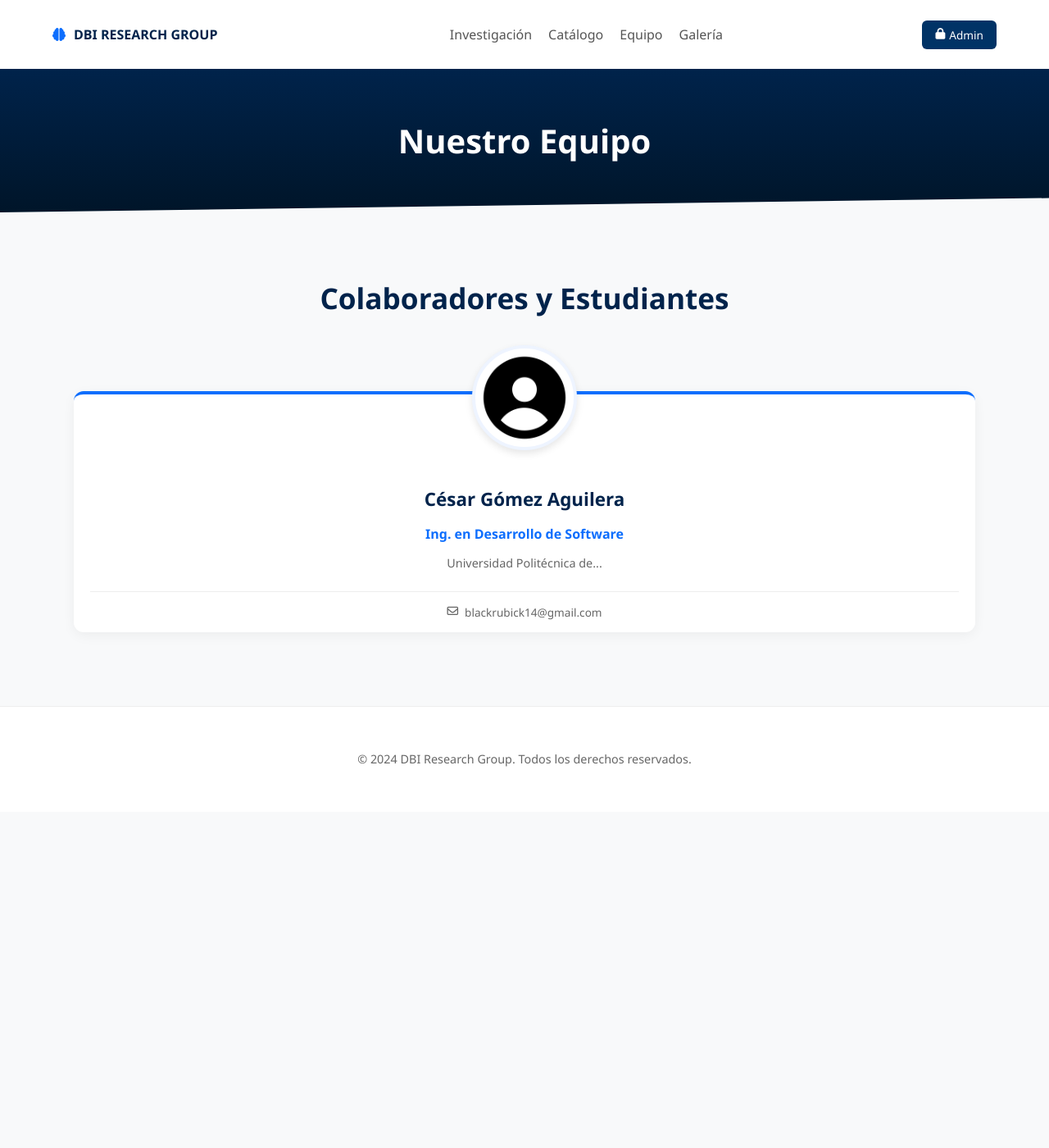
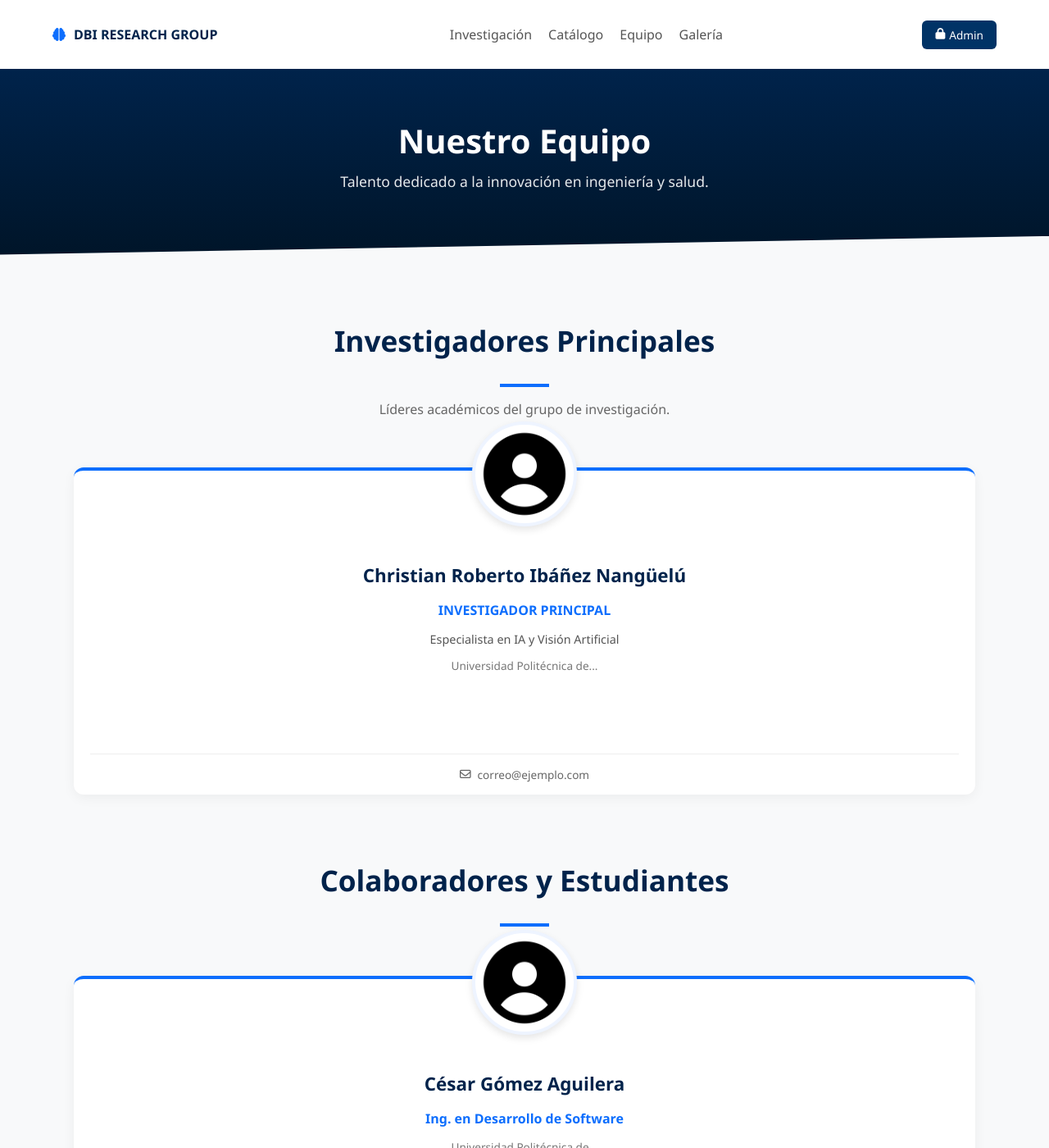
Before and after one commit to cribnez/dbi-research-web, a Jekyll site: the page built from equipo.md, in a window 1280 px wide and 1400 px high. Shown: the whole window at 82% size. Built offline with Jekyll 4.4.1, drawn with Linux system fonts in a browser that asks for light colours.

Commit message:
Update equipo.md

```diff
--- a/equipo.md
+++ b/equipo.md
@@ -5,26 +5,59 @@ title: Nuestro Equipo
 
 <div class="hero" style="padding: 60px 10%; text-align: center;">
     <h1 style="font-size: 2.5rem; margin: 0;">Nuestro Equipo</h1>
+    <p style="font-size: 1.1rem; opacity: 0.9; margin-top: 10px;">
+        Talento dedicado a la innovación en ingeniería y salud.
+    </p>
 </div>
 
 <div class="container">
 
-    <div style="text-align: center; margin: 40px 0;">
-        <h2 style="color: var(--azul-oscuro); font-size: 2.2rem;">Colaboradores y Estudiantes</h2>
+    <div style="text-align: center; margin: 40px 0 60px;">
+        <h2 style="color: var(--azul-oscuro); font-size: 2.2rem;">Investigadores Principales</h2>
+        <div style="width: 60px; height: 4px; background: var(--azul-primario); margin: 10px auto;"></div>
+        <p style="color: #666;">Líderes académicos del grupo de investigación.</p>
     </div>
 
-    <div class="grid">
-        {% for miembro in site.data.equipo.alumnos %}
-        <div class="card" style="text-align: center; padding: 30px 20px 15px; margin-top: 50px; position: relative; display: flex; flex-direction: column; align-items: center;">
+    <div class="grid" style="margin-bottom: 80px; gap: 40px 25px;">
+        {% for miembro in site.data.equipo.investigadores %}
+        <div class="card" style="text-align: center; padding: 30px 20px 15px; position: relative; display: flex; flex-direction: column; align-items: center; min-height: 350px;">
 
             <div style="width: 120px; height: 120px; border-radius: 50%; overflow: hidden; border: 4px solid #eef4ff; position: absolute; top: -60px; background: white; box-shadow: 0 4px 10px rgba(0,0,0,0.1);">
-                <img src="{{ miembro.foto | relative_url }}" style="width: 100%; height: 100%; object-fit: cover;">
+                <img src="{{ miembro.foto | relative_url }}" style="width: 100%; height: 100%; object-fit: cover;" alt="{{ miembro.nombre }}">
+            </div>
+
+            <div style="margin-top: 60px; flex-grow: 1;">
+                <h3 style="color: var(--azul-oscuro); margin-bottom: 8px; font-size: 1.4rem;">{{ miembro.nombre }}</h3>
+                <p style="color: #0d6efd; font-weight: bold; margin-bottom: 5px; font-size: 1rem; text-transform: uppercase;">{{ miembro.rol }}</p>
+                <p style="color: #555; font-size: 0.9rem; font-weight: 500; margin-bottom: 5px;">{{ miembro.especialidad }}</p>
+                <p style="color: #777; font-size: 0.85rem; line-height: 1.4;">{{ miembro.institucion }}</p>
+            </div>
+
+            <div style="margin-top: 25px; padding-top: 15px; border-top: 1px solid #eee; width: 100%; display: flex; justify-content: center; align-items: center; gap: 8px; color: #666; font-size: 0.85rem;">
+                <i class="far fa-envelope"></i>
+                <span>{{ miembro.email }}</span>
+            </div>
+        </div>
+        {% endfor %}
+    </div>
+
+    <div style="text-align: center; margin: 80px 0 60px;">
+        <h2 style="color: var(--azul-oscuro); font-size: 2.2rem;">Colaboradores y Estudiantes</h2>
+        <div style="width: 60px; height: 4px; background: var(--azul-primario); margin: 10px auto;"></div>
+    </div>
+
+    <div class="grid" style="gap: 40px 25px;">
+        {% for miembro in site.data.equipo.alumnos %}
+        <div class="card" style="text-align: center; padding: 30px 20px 15px; position: relative; display: flex; flex-direction: column; align-items: center; min-height: 350px;">
+
+            <div style="width: 120px; height: 120px; border-radius: 50%; overflow: hidden; border: 4px solid #eef4ff; position: absolute; top: -60px; background: white; box-shadow: 0 4px 10px rgba(0,0,0,0.1);">
+                <img src="{{ miembro.foto | relative_url }}" style="width: 100%; height: 100%; object-fit: cover;" alt="{{ miembro.nombre }}">
             </div>
 
             <div style="margin-top: 60px; flex-grow: 1;">
                 <h3 style="color: var(--azul-oscuro); margin-bottom: 8px; font-size: 1.4rem;">{{ miembro.nombre }}</h3>
                 <p style="color: #0d6efd; font-weight: bold; margin-bottom: 5px; font-size: 1rem;">{{ miembro.rol }}</p>
-                <p style="color: #666; font-size: 0.9rem; margin-bottom: 0;">{{ miembro.institucion }}</p>
+                <p style="color: #777; font-size: 0.85rem; line-height: 1.4;">{{ miembro.institucion }}</p>
             </div>
 
             <div style="margin-top: 25px; padding-top: 15px; border-top: 1px solid #eee; width: 100%; display: flex; justify-content: center; align-items: center; gap: 8px; color: #666; font-size: 0.85rem;">
```
